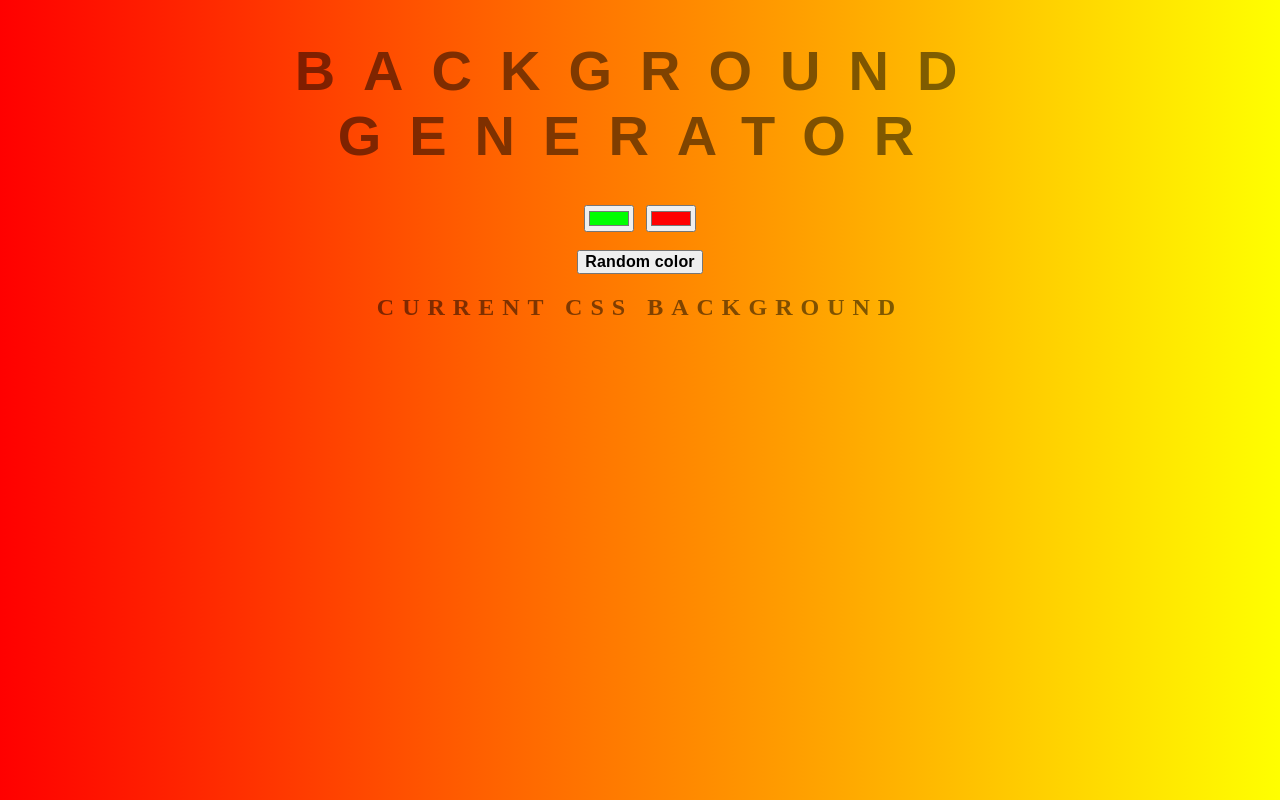
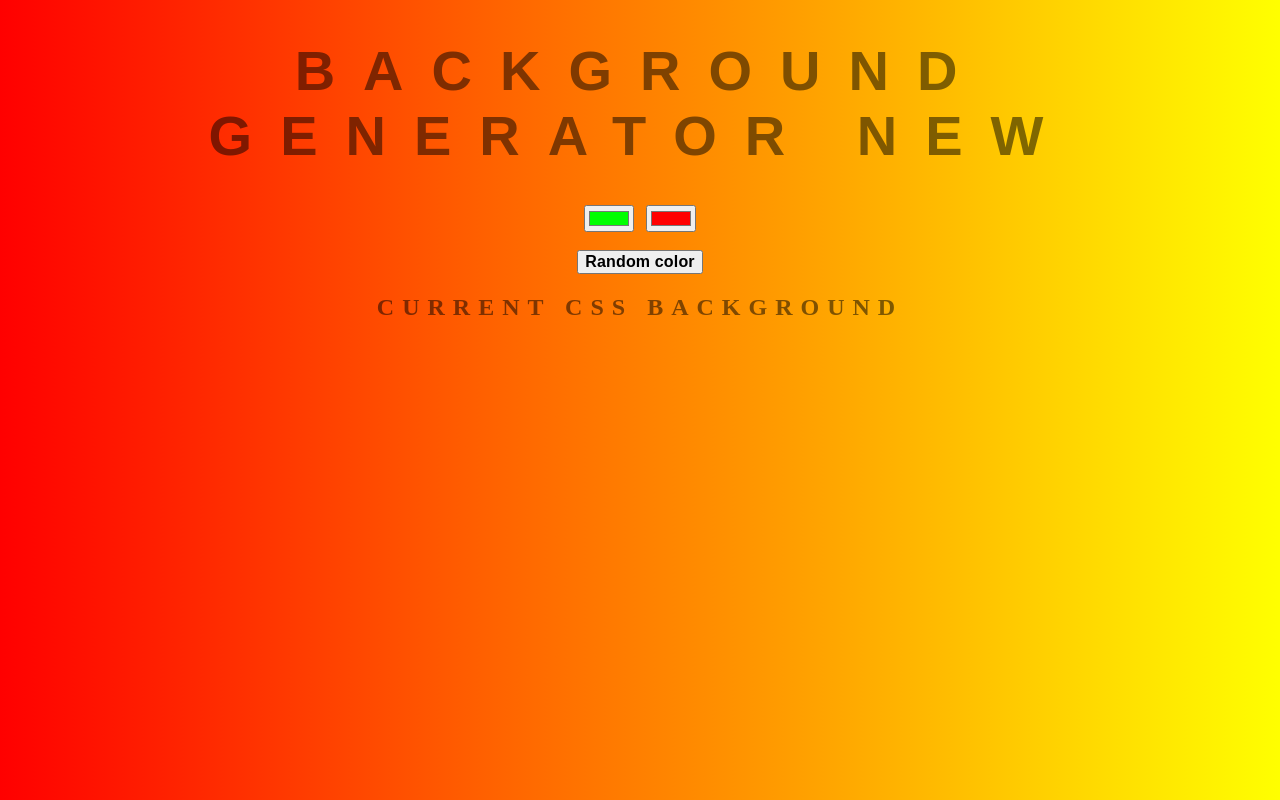
Before and after one commit to mrobert2994/background-generator, a plain HTML site: page index.html in a window 1280 px wide. Drawn offline with Linux system fonts and the light colour scheme.

Commit message:
branch modifications

```diff
--- a/index.html
+++ b/index.html
@@ -31,7 +31,7 @@
 	<link rel="stylesheet" type="text/css" href="style.css">
 </head>
 <body id="gradient">
-	<h1>Background Generator</h1>
+	<h1>Background Generator new</h1>
 	<input class="color1" type="color" name="color1" value="#00ff00">
 	<input class="color2" type="color" name="color2" value="#ff0000">
 	<br></br>
```
